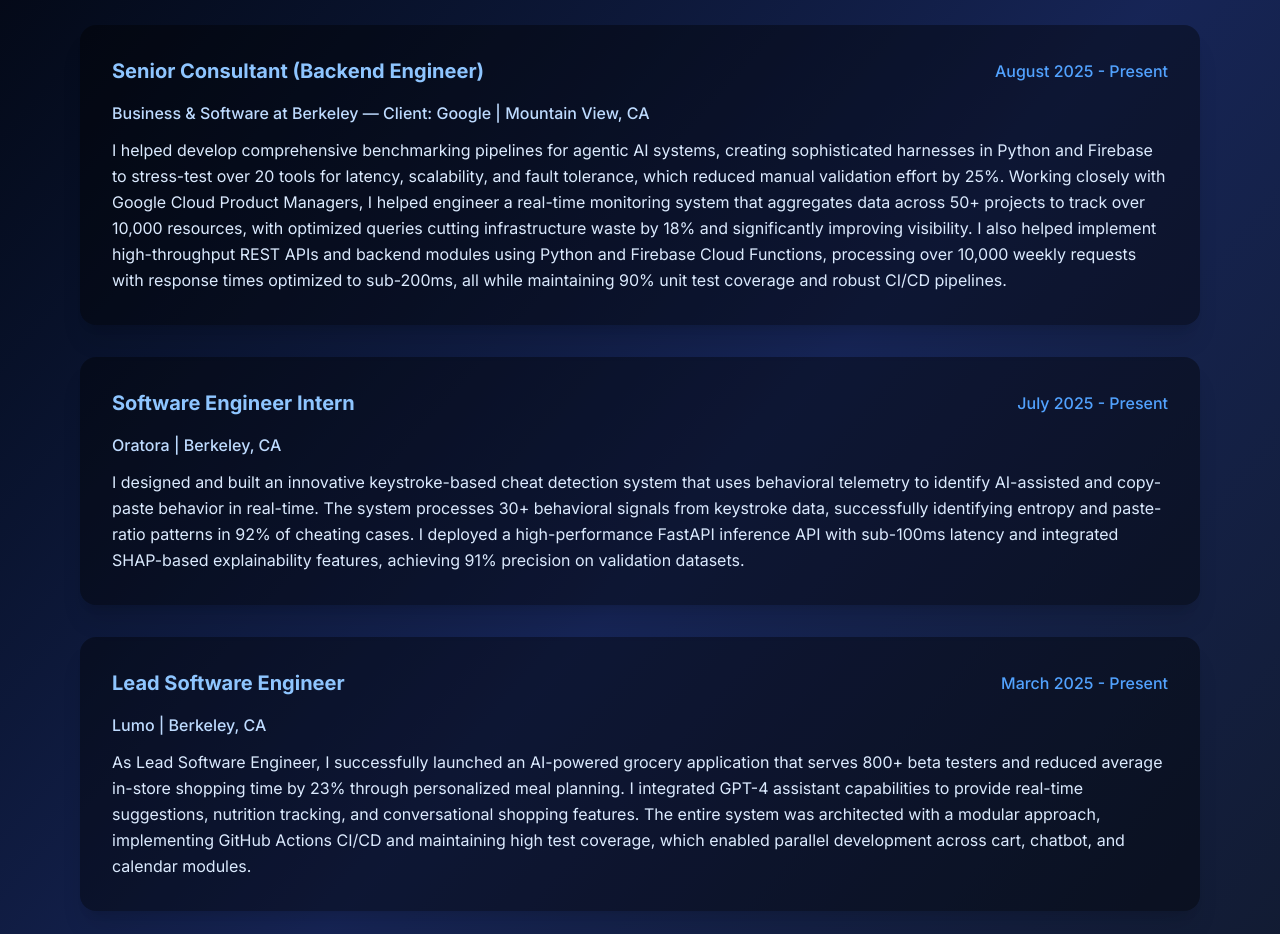
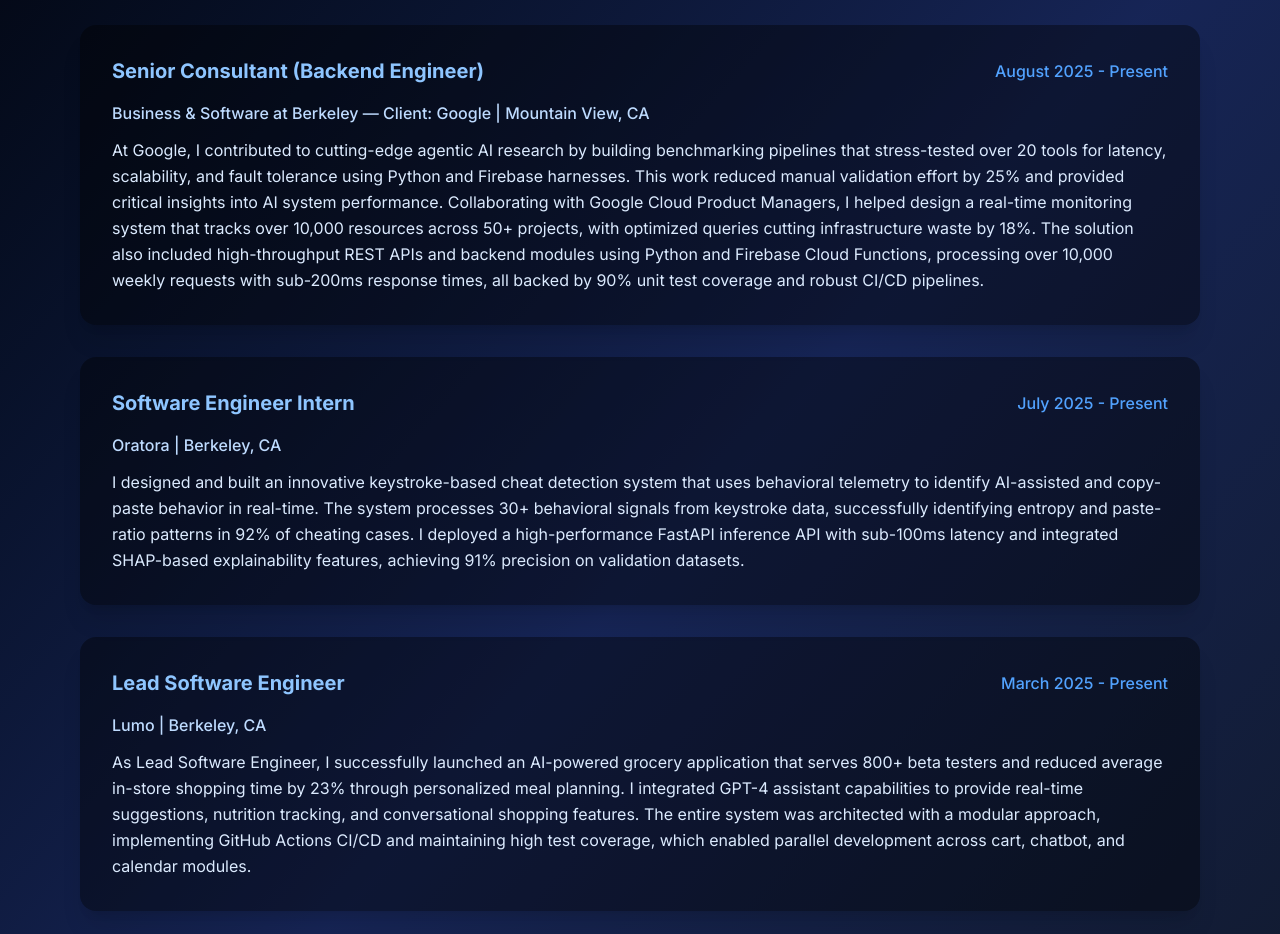
Before and after one commit to ethanzhanghello/Portfolio, a Next.js app: page / in a window 1280 px wide. Shown: the part 860-1794 px from the top of the page. Built offline with nearby package versions, Linux system fonts and the light colour scheme.

Commit message:
Make Google experience more unique and distinctive with cutting-edge AI research focus

```diff
--- a/src/app/page.tsx
+++ b/src/app/page.tsx
@@ -122,7 +122,7 @@
               </div>
               <p className="text-blue-200 font-medium mb-3">Business & Software at Berkeley — Client: Google | Mountain View, CA</p>
               <p className="text-blue-100 leading-relaxed">
-                I helped develop comprehensive benchmarking pipelines for agentic AI systems, creating sophisticated harnesses in Python and Firebase to stress-test over 20 tools for latency, scalability, and fault tolerance, which reduced manual validation effort by 25%. Working closely with Google Cloud Product Managers, I helped engineer a real-time monitoring system that aggregates data across 50+ projects to track over 10,000 resources, with optimized queries cutting infrastructure waste by 18% and significantly improving visibility. I also helped implement high-throughput REST APIs and backend modules using Python and Firebase Cloud Functions, processing over 10,000 weekly requests with response times optimized to sub-200ms, all while maintaining 90% unit test coverage and robust CI/CD pipelines.
+                At Google, I contributed to cutting-edge agentic AI research by building benchmarking pipelines that stress-tested over 20 tools for latency, scalability, and fault tolerance using Python and Firebase harnesses. This work reduced manual validation effort by 25% and provided critical insights into AI system performance. Collaborating with Google Cloud Product Managers, I helped design a real-time monitoring system that tracks over 10,000 resources across 50+ projects, with optimized queries cutting infrastructure waste by 18%. The solution also included high-throughput REST APIs and backend modules using Python and Firebase Cloud Functions, processing over 10,000 weekly requests with sub-200ms response times, all backed by 90% unit test coverage and robust CI/CD pipelines.
               </p>
             </motion.div>
 
```
